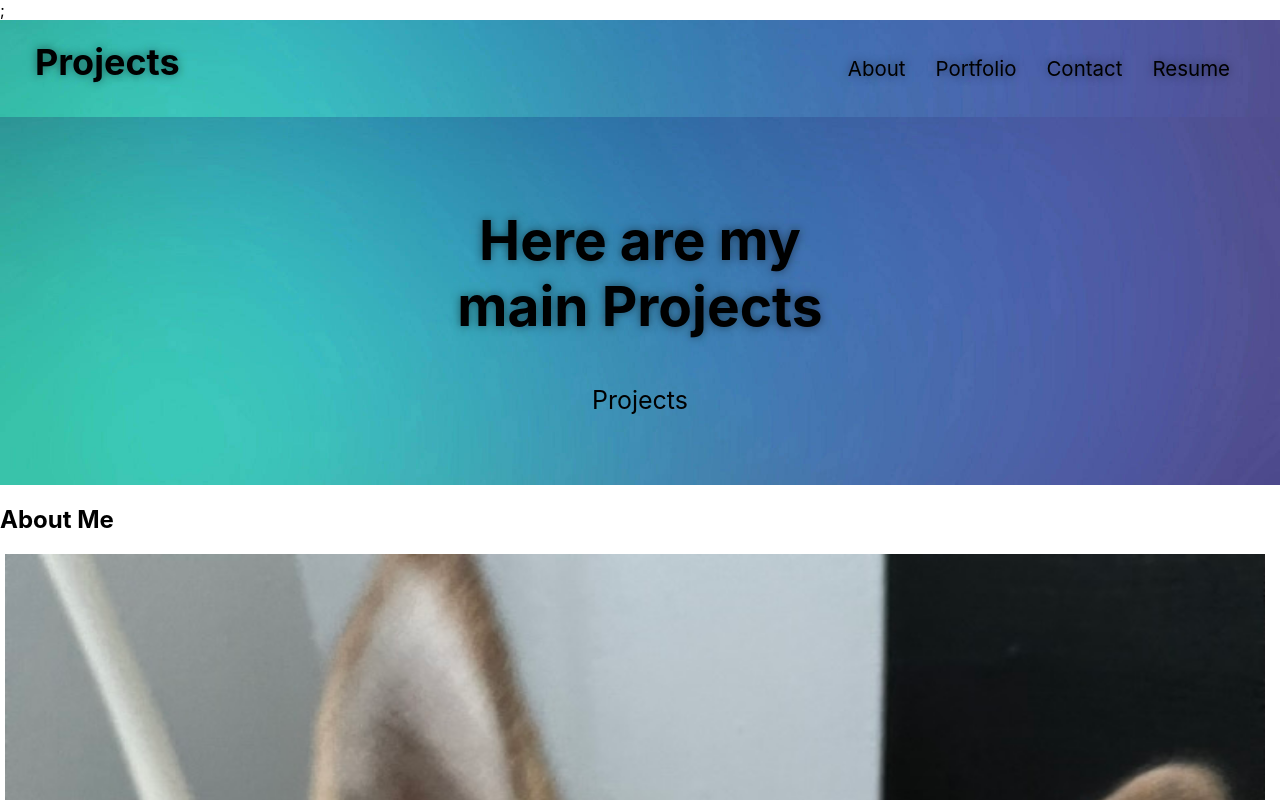
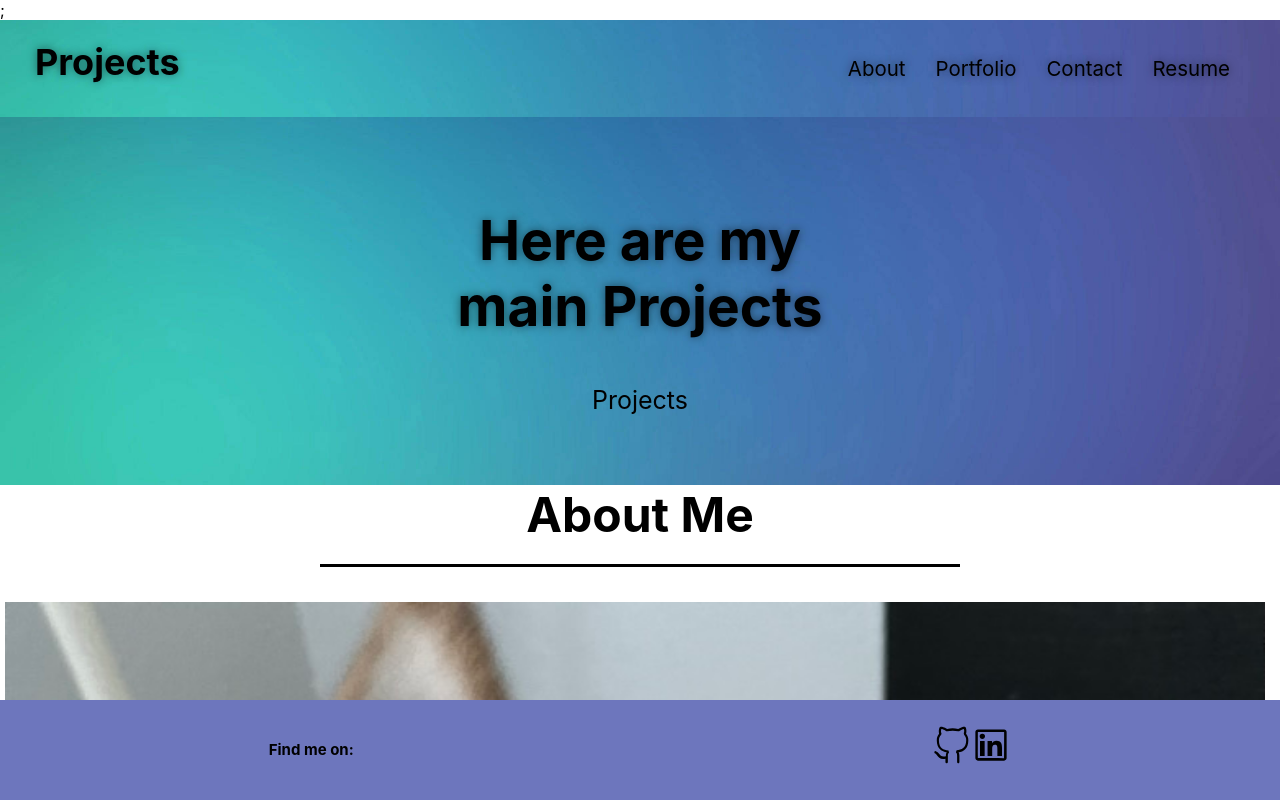
Before and after one commit to jaredpel/myreact-portfolio, a React (Create React App) app: page / in a window 1280 px wide. Shown: the top 800 px of the page. Built offline with nearby package versions, Linux system fonts and the light colour scheme.

Commit message:
indexcss

```diff
--- a/src/components/Footer/index.js
+++ b/src/components/Footer/index.js
@@ -5,7 +5,7 @@ import { AiOutlineLinkedin } from "react-icons/ai";
 function Footer() {
   return (
     <footer>
-      <h2>@</h2>
+      <h2>Find me on:</h2>
       <p>
         <ul>
           <a href="https://github.com/">
--- a/src/components/Resume/index.js
+++ b/src/components/Resume/index.js
@@ -15,7 +15,7 @@ function Resume() {
                 <BsCloudDownload />
               </a>
               <p>
-                something to write
+                Download Resume
               </p>
             </div>
           </div>
--- a/src/index.css
+++ b/src/index.css
@@ -205,5 +205,133 @@ header nav ul li a:hover {
   vertical-align: top;
   text-align: left;
   margin: 30px 0 0 60px;
+}
 
+.contact-info h3 {
+  color: #000000;
+  font-size: 32px;
 }
+
+.contact-info{
+  margin: 20px 0;
+  line-height: 1.5;
+  font-size: 25px;
+  font-style: normal;
+}
+
+#contact-list {
+  display: flex;
+  flex-wrap: wrap;
+  justify-content: space-around;
+  list-style-type: none;
+}
+
+.contact-info a {
+  color: #000000;
+  display: inline;
+}
+
+.contact-info a:hover {
+  color: #909090;
+  transition: .5s ease;
+}
+
+.section-title {
+  font-size: 48px;
+  color: #000000;
+  border-bottom: 3px solid;
+  padding-bottom: 20px;
+  text-align: center;
+  margin: 0 auto 35px auto;
+  width: 50%;
+}
+
+.download-intro p {
+  line-height: 1.7;
+  color: #000000;
+  width: 95%;
+  font-size: 30px;
+  margin: 0 auto;
+  justify-content: center;
+}
+
+.resume-body {
+  display: flex;
+  justify-content: space-between;
+  flex-wrap: wrap;
+  margin-bottom: 10%;
+  margin-top: 5%;
+}
+
+.download-text {
+  height: auto;
+  text-align: center;
+  margin: 0 auto 35px auto;
+  width: 50%;
+}
+
+.download-logo {
+  cursor: pointer;
+  list-style: none;
+  font-size: 40px;
+  color: #605b5b;
+  display: inline-block;
+}
+
+.download-logo:hover {
+  color: #353535;
+  opacity: 0.5;
+  transition: .5s ease;
+}
+
+footer {
+  background: #6d76bd;
+  font-weight: bold;
+  width: 100%;
+  height: 100px;
+  position: sticky;
+  bottom: 0;
+  display: flex;
+  justify-content: space-around;
+  align-items: center;
+}
+
+footer h2 {
+  color: #000000;
+  font-size: 15px;
+  margin: 0;
+}
+
+footer p {
+  color: #6d76bd;
+  font-size: 15px;
+  margin: 0;
+  text-align: center;
+}
+
+footer div {
+  line-height: 1.5;
+}
+
+footer a {
+  color:black
+}
+
+footer a:hover {
+  color: #ffffffa3;
+  transition: .5s ease;
+}
+
+.logo {
+  cursor: pointer;
+  list-style: none;
+  font-size: 40px;
+  color: #000000;
+  display: inline-block;
+}
+
+.logo:hover {
+  color: #ffffff;
+  opacity: 0.5;
+  transition: .5s ease;
+}
```
